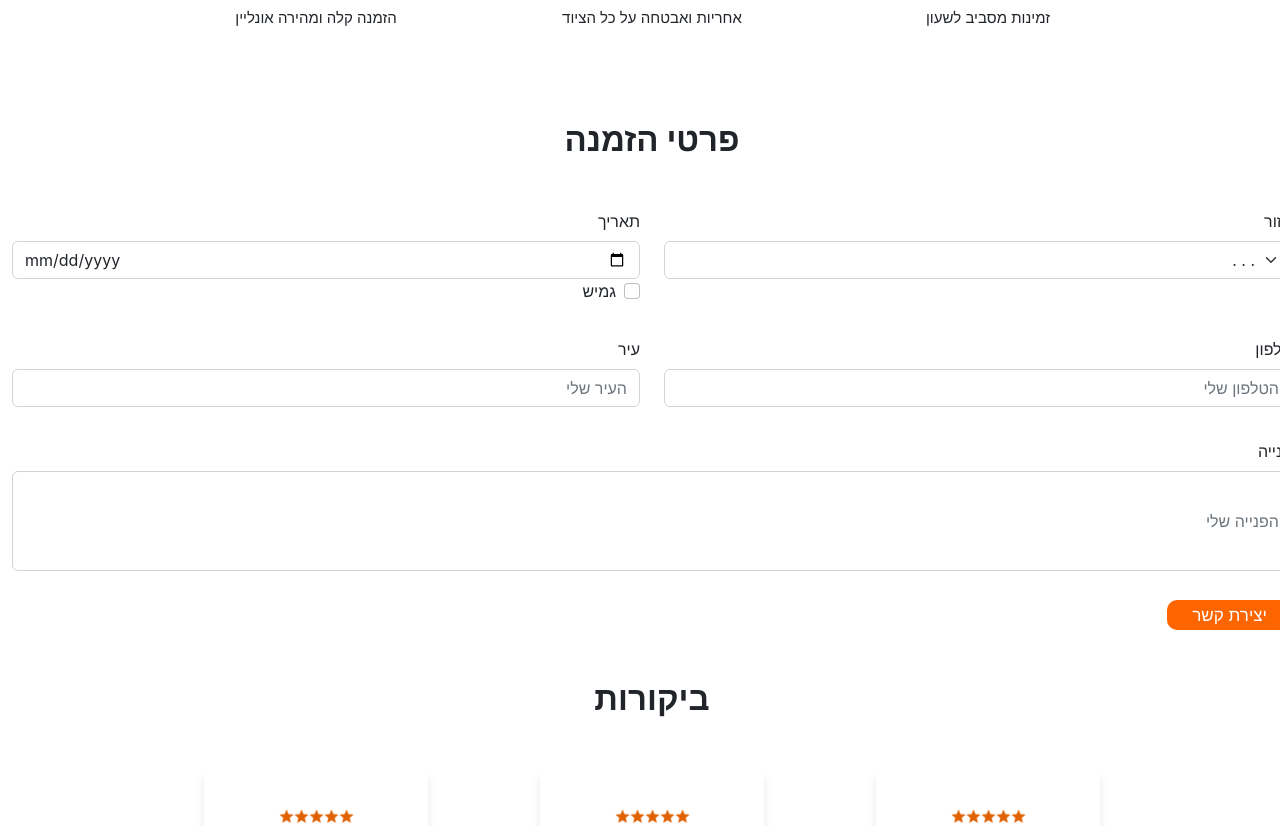
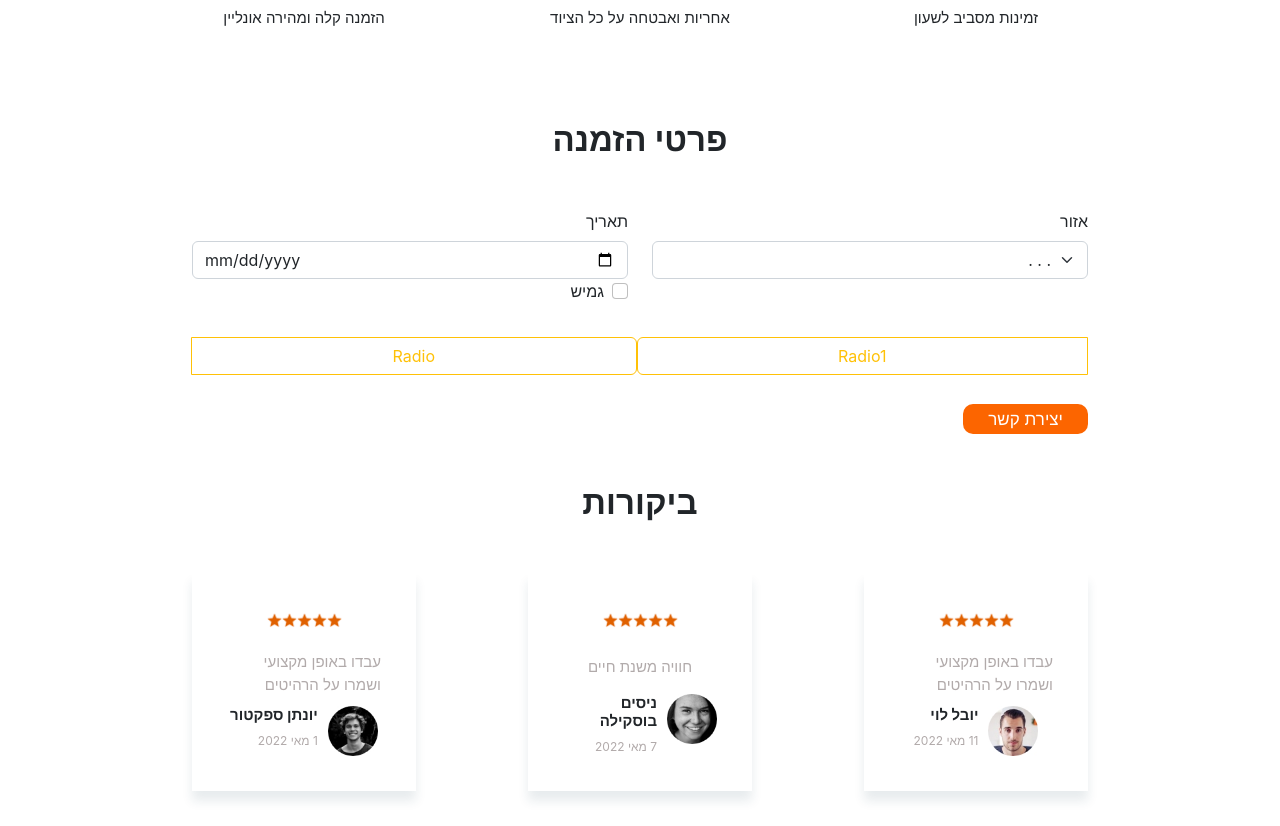
Before and after one commit to binyaalex/moving, a React (Create React App) app: page /onlinestorage in a window 1280 px wide. Shown: the part 471-1297 px from the top of the page. Built offline with nearby package versions, Linux system fonts and the light colour scheme; a web font is replaced by a local one.

Commit message:
add form to online s.2

```diff
--- a/src/components/storage/OnlineStorage.js
+++ b/src/components/storage/OnlineStorage.js
@@ -1,9 +1,12 @@
-import React, { useState } from "react";
+import React, { useEffect, useState } from 'react';
 import { Link } from "react-router-dom";
 import "./Storage.css";
 import Form from 'react-bootstrap/Form';
 import Row from 'react-bootstrap/Row';
 import Col from 'react-bootstrap/Col';
+import ButtonGroup from 'react-bootstrap/ButtonGroup';
+import ToggleButton from 'react-bootstrap/ToggleButton';
+
 //components
 
 import MainBtn from '../storing/generalComponents/MainBtn'
@@ -21,6 +24,13 @@ import businessStorage from "../../assets/images/PS/businessStorage.jpg";
 import online from "../../assets/images/PS/online.jpg";
 
 const OnlineStorage = () => {
+  const [checked, setChecked] = useState(false);
+  const [radioValue, setRadioValue] = useState('1');
+
+  const radios = [
+    { name: 'Radio1', value: '2' },
+    { name: 'Radio', value: '3' },
+  ];
 
   return (
     <>
@@ -46,10 +56,10 @@ const OnlineStorage = () => {
         <h1 className="homeTitle">פרטי הזמנה</h1>
         <div className="contactDiv">
 
-          <Form className="formBox" variant="warning">
+          <Form className="formBox" >
             <Row className="mb-3 row">
 
-              <Form.Group as={Col} className="mb-3" variant="warning" controlId="formBasicName">
+              <Form.Group as={Col} className="mb-3" controlId="formBasicName">
                 <Form.Label>אזור</Form.Label>
                 <Form.Select aria-label="Default select example">
                   <option>. . .</option>
@@ -64,7 +74,7 @@ const OnlineStorage = () => {
 
               </Form.Group>
 
-              <Form.Group variant="warning" as={Col} className="mb-3 warning" controlId="formBasicEmail">
+              <Form.Group as={Col} className="mb-3" controlId="formBasicEmail">
                 <Form.Label>תאריך</Form.Label>
                 <Form.Control type="date" placeholder='01/01/2023' />
                 <Form.Check
@@ -77,28 +87,25 @@ const OnlineStorage = () => {
             </Row>
             <Row className="mb-3 row">
 
-              <Form.Group as={Col} className="mb-3" controlId="formBasicPhone">
-                <Form.Label>טלפון</Form.Label>
-                <Form.Control type="phone" placeholder="הטלפון שלי" />
+              <ButtonGroup className="mb-3">
+                {radios.map((radio, idx) => (
+                  <ToggleButton
+                    key={idx}
+                    id={`radio-${idx}`}
+                    type="radio"
+                    variant={idx % 2 ? 'outline-warning' : 'outline-warning'}
+                    name="radio"
+                    value={radio.value}
+                    checked={radioValue === radio.value}
+                    onChange={(e) => setRadioValue(e.currentTarget.value)}
+                  >
+                    {radio.name}
+                  </ToggleButton>
+                ))}
+              </ButtonGroup>
+            </Row>
 
-              </Form.Group>
 
-              <Form.Group as={Col} className="mb-3" controlId="formBasicity">
-                <Form.Label>עיר</Form.Label>
-                <Form.Control type="text" placeholder="העיר שלי" />
-              </Form.Group>
-            </Row>
-            <Row className="mb-3 row">
-
-              <Form.Group className="mb-3 text" controlId="formBasicEmail">
-                <Form.Label>פנייה</Form.Label>
-                <Form.Control
-                  // as="textarea"
-                  placeholder="הפנייה שלי"
-                  style={{ height: '100px', width: '100%' }}
-                />
-              </Form.Group>
-            </Row>
             <div className="contact-btnDiv row">
               <MainBtn text='יצירת קשר' link='#' />
             </div>
--- a/src/components/storage/Storage.css
+++ b/src/components/storage/Storage.css
@@ -121,8 +121,10 @@
   margin: -3px 0 -7px 0;
 }
 
-
-
+.onlineStorageForm {
+  width: 70vW;
+  margin: auto;
+}
 
 .banner_content .bannerLeft {
   display: flex;
```
